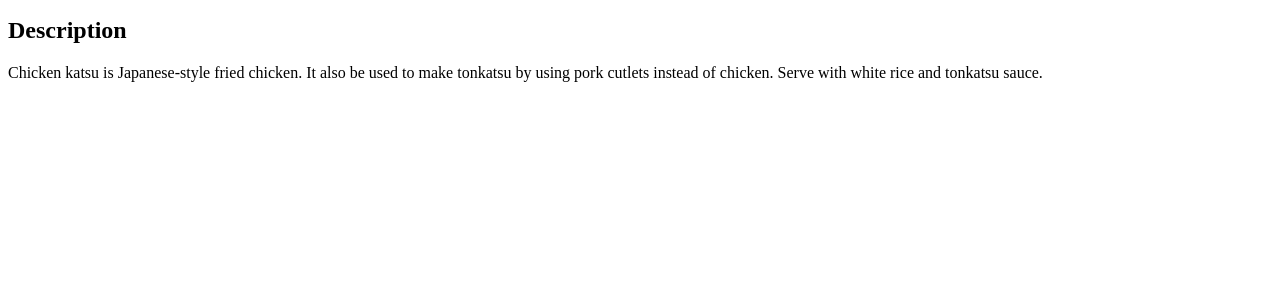
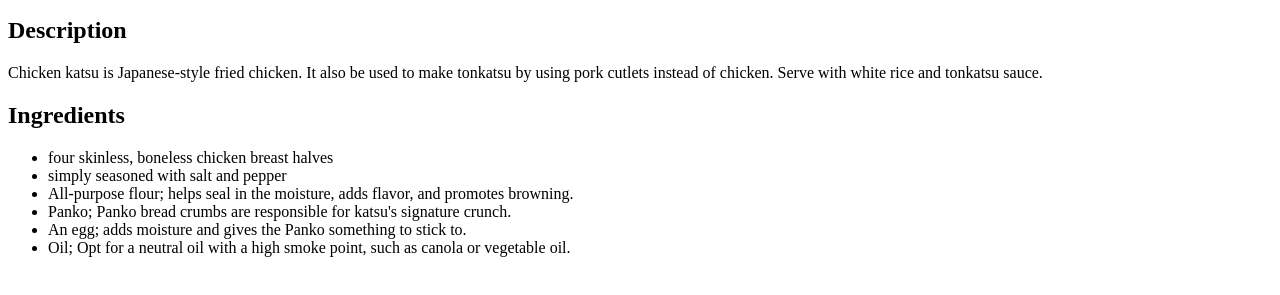
Before and after one commit to Guardian-Monkey/odin-recipes-2, a plain HTML site: page recipes/chicken-katsu.html in a window 1280 px wide. Shown: the part 101-396 px from the top of the page. Drawn offline with Linux system fonts and the light colour scheme.

Commit message:
Add ingredients section to chicken-katsu page

```diff
--- a/recipes/chicken-katsu.html
+++ b/recipes/chicken-katsu.html
@@ -13,6 +13,15 @@
     <h2>Description</h2>
     <p>Chicken katsu is Japanese-style fried chicken. It also be used to make tonkatsu by
         using pork cutlets instead of chicken. Serve with white rice and tonkatsu sauce.</p>
+    <h2>Ingredients</h2>
+    <ul>
+        <li>four skinless, boneless chicken breast halves</li>
+        <li>simply seasoned with salt and pepper</li>
+        <li>All-purpose flour; helps seal in the moisture, adds flavor, and promotes browning.</li>
+        <li>Panko; Panko bread crumbs are responsible for katsu's signature crunch.</li>
+        <li>An egg; adds moisture and gives the Panko something to stick to.</li>
+        <li>Oil; Opt for a neutral oil with a high smoke point, such as canola or vegetable oil.</li>
+    </ul>
 </body>
 
 </html>
```
